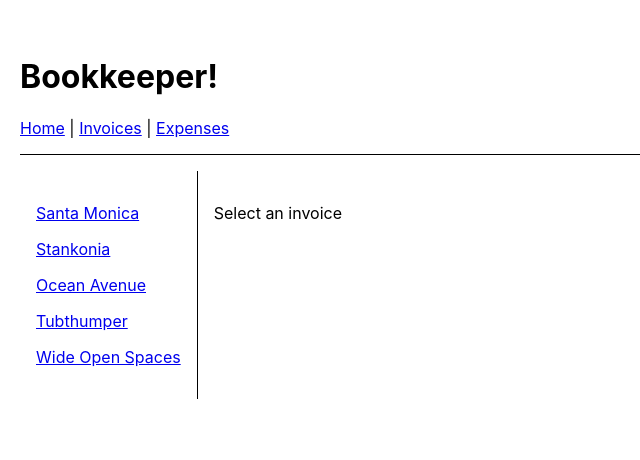
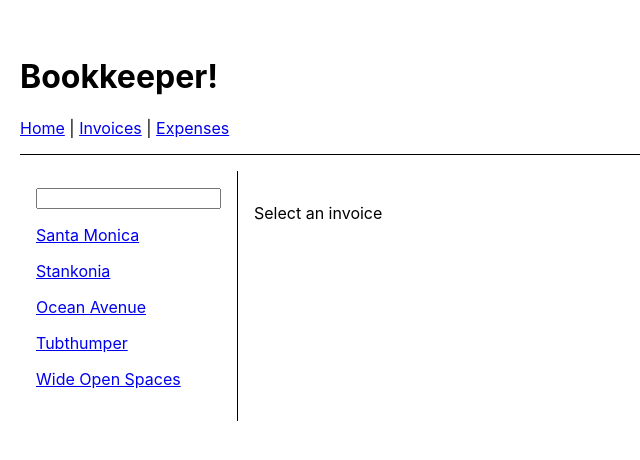
Before and after one commit to vincentDubresson/WCS-React-Router-Tutorial, a React (Create React App) app: page /invoices in a window 1280 px wide. Shown: the top 460 px of the page, without its empty margins (0-640 px from the left). Built offline with nearby package versions, Linux system fonts and the light colour scheme.

Commit message:
Ajout d'une barre de recherche dans la liste des factures. Ajout d'une fonction de filtrage utilisé grâce à aux données rentrées dans l'input et récupérées par la fonction 'useSearchParams'

```diff
--- a/src/routes/Invoices.jsx
+++ b/src/routes/Invoices.jsx
@@ -3,13 +3,15 @@
  * Ce n'est pas obligatoire mais cela rend l'organisation plus simple
  * si vous êtes ammené à développer un grosse application.
  */
-import { NavLink, Outlet } from 'react-router-dom';
+import { NavLink, Outlet, useSearchParams } from 'react-router-dom';
 import { getInvoices } from '../datas/Invoices';
 
 export default function Invoices() {
     /* Nous appelons ici la liste des factures enregistrées dans
         le fichier 'Invoices.js' */
     let invoices = getInvoices();
+    /* Nous créeons ici deux variables qui vont nous servir à filtrer nos résultats */
+    let [searchParams, setSearchParams] = useSearchParams("");
 
     return(
         <div
@@ -24,9 +26,35 @@ export default function Invoices() {
                 padding: "1rem",
             }}
             >
-            {/* La fonction map sert à créer un nouveau tableau à partir d'un tableau.
-                    Ici, elle nous sert à transformer notre tableau de données en liens. */}
-            {invoices.map((invoice) => (
+                {/* Ici, nous rajoutons un input qui va nous servir à chercher des factures */}
+                <input
+                    type="text"
+                    /* Ici, nous utilisons '.get()' pour passer la recherche en GET */
+                    value={searchParams.get("filter") || ""}
+                    onChange={(event) => {
+                        let filter = event.target.value;
+                        if (filter) {
+                            setSearchParams({filter});
+                        } else {
+                            setSearchParams({});
+                        }
+                    }}
+                />
+
+                {invoices
+                    /* La fonction filter va nous permettre de filtrer les résultats en fonction
+                        de ce que l'utilisateur a rentré dans l'input */
+                    .filter((invoice) => {
+                        let filter = searchParams.get("filter");
+                        /* Si le champ est vide, tous les résultats sont affichés. */
+                        if (!filter) return true;
+                        let name = invoice.name.toLowerCase();
+                        /* On affichera les résultats commençant par... */
+                        return name.startsWith(filter.toLowerCase());
+                    })
+                    /* La fonction map sert à créer un nouveau tableau à partir d'un tableau.
+                    Ici, elle nous sert à transformer notre tableau de données en liens. */
+                    .map((invoice) => (
                     /* Ici, nous avons remplacé <Link /> par <NavLink /> dans le but de
                         dynamiser le style des liens en fonction de l'action de l'utilisateur */
                     <NavLink
```
Lines whose indentation alone changed are shown as unchanged.
